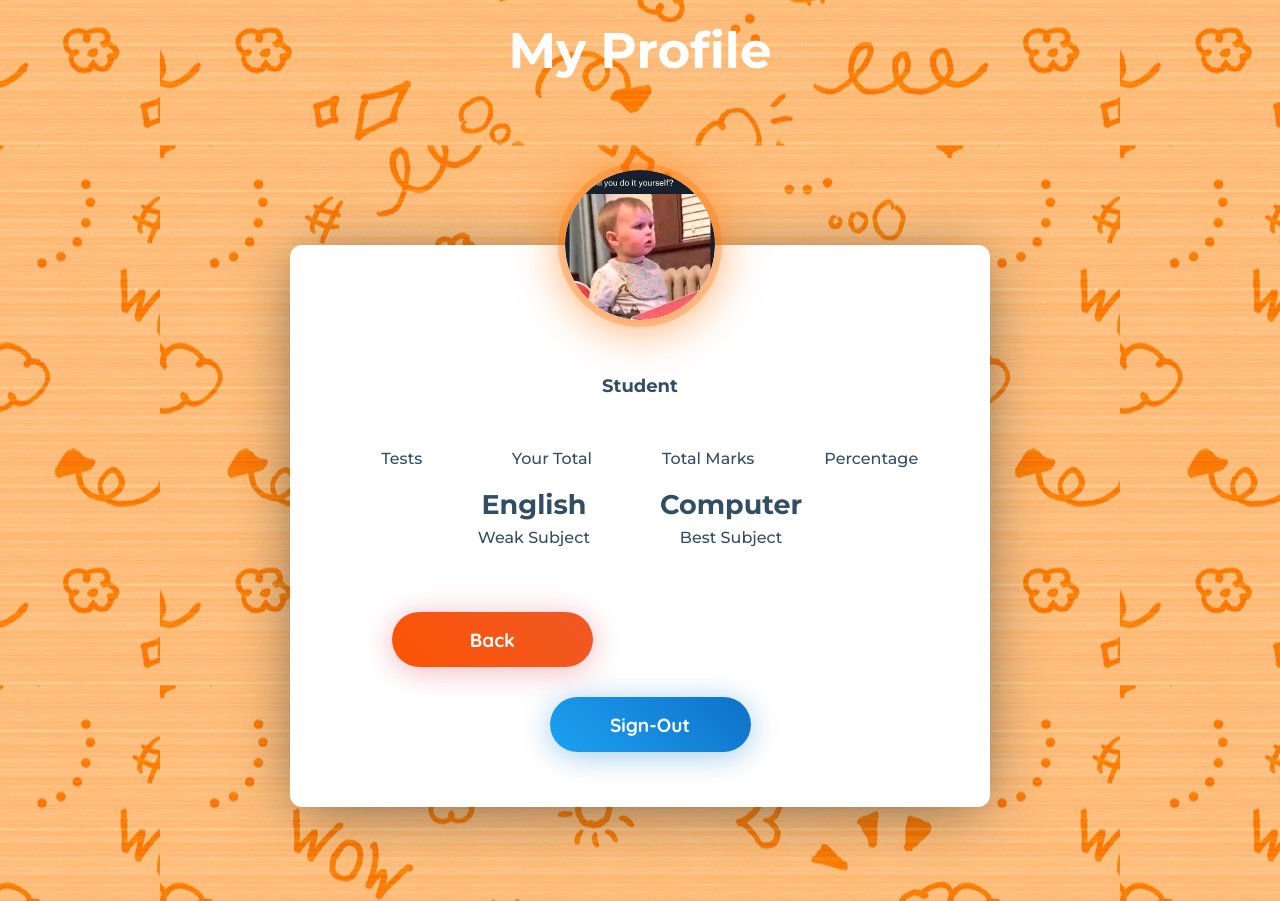
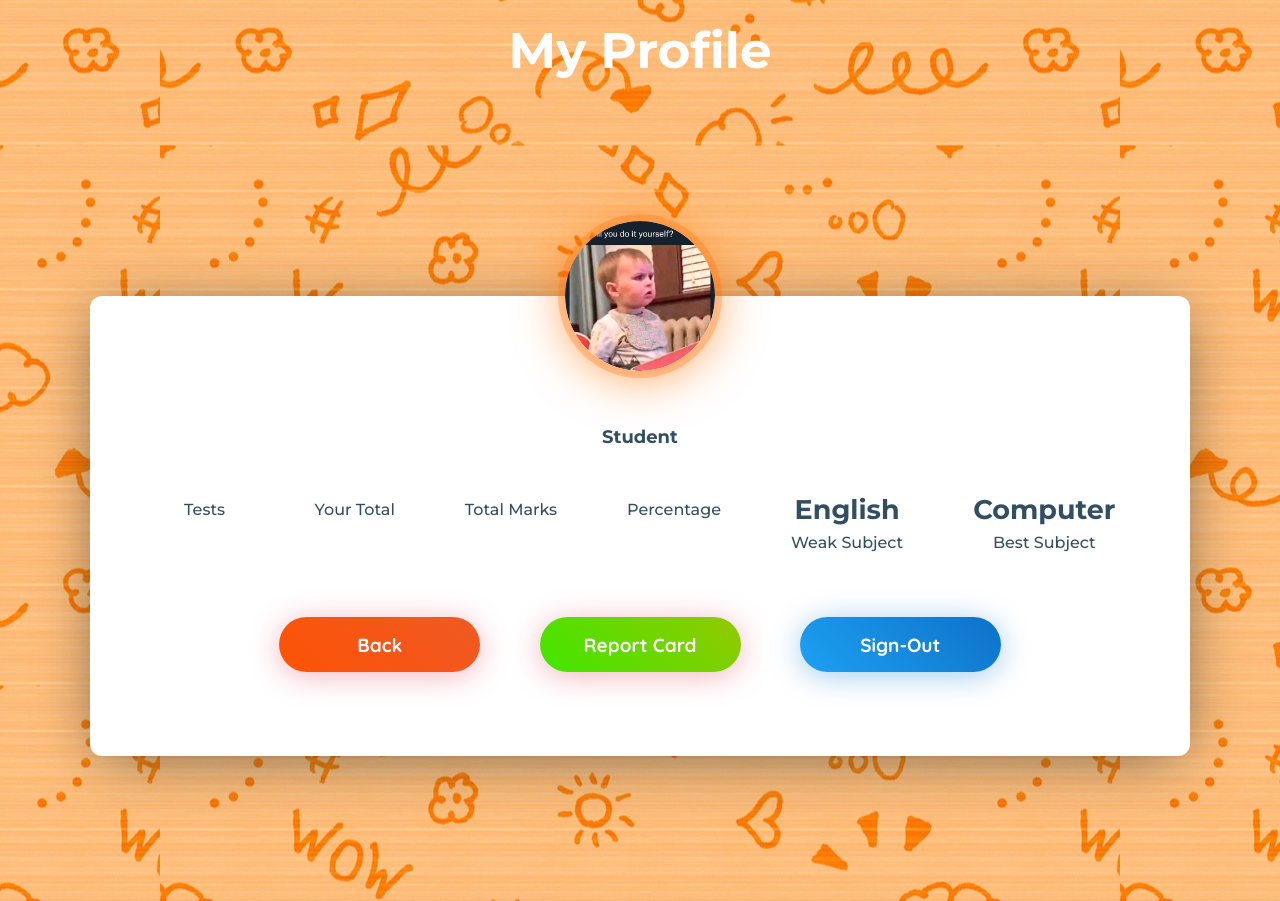
Before and after one commit to UG-SEP/Tenthies, a Django app: template Tenthies/templates/Profile/profile.html in a window 1280 px wide. Shown: the part 70-971 px from the top of the page. Run offline with Django 3.2, Linux system fonts and the light colour scheme; the template is opened without the code that fills it: values that come from a table or form of the project are taken from there, others are empty; data comes from the database, SQL or seed files in the repository.

Commit message:
Update profile.css

```diff
--- a/Tenthies/static/css/profile.css
+++ b/Tenthies/static/css/profile.css
@@ -49,7 +49,7 @@ h1{
   box-shadow: 0px 8px 60px -10px rgba(13, 28, 39, 0.6);
   background: #fff;
   border-radius: 12px;
-  max-width: 700px;
+  max-width: 1100px;
   position: relative;
 }
 
@@ -208,7 +208,10 @@ h1{
   box-shadow: 0px 4px 30px rgba(223, 45, 70, 0.35);
   margin-right: 20px;
 }
-
+.profile-card__button.button--green {
+  background: linear-gradient(45deg, #41e600, #93c900);
+  box-shadow: 0px 4px 30px rgba(223, 45, 70, 0.35);
+}
 
 .quiz{
   margin-top: -140px;
```
